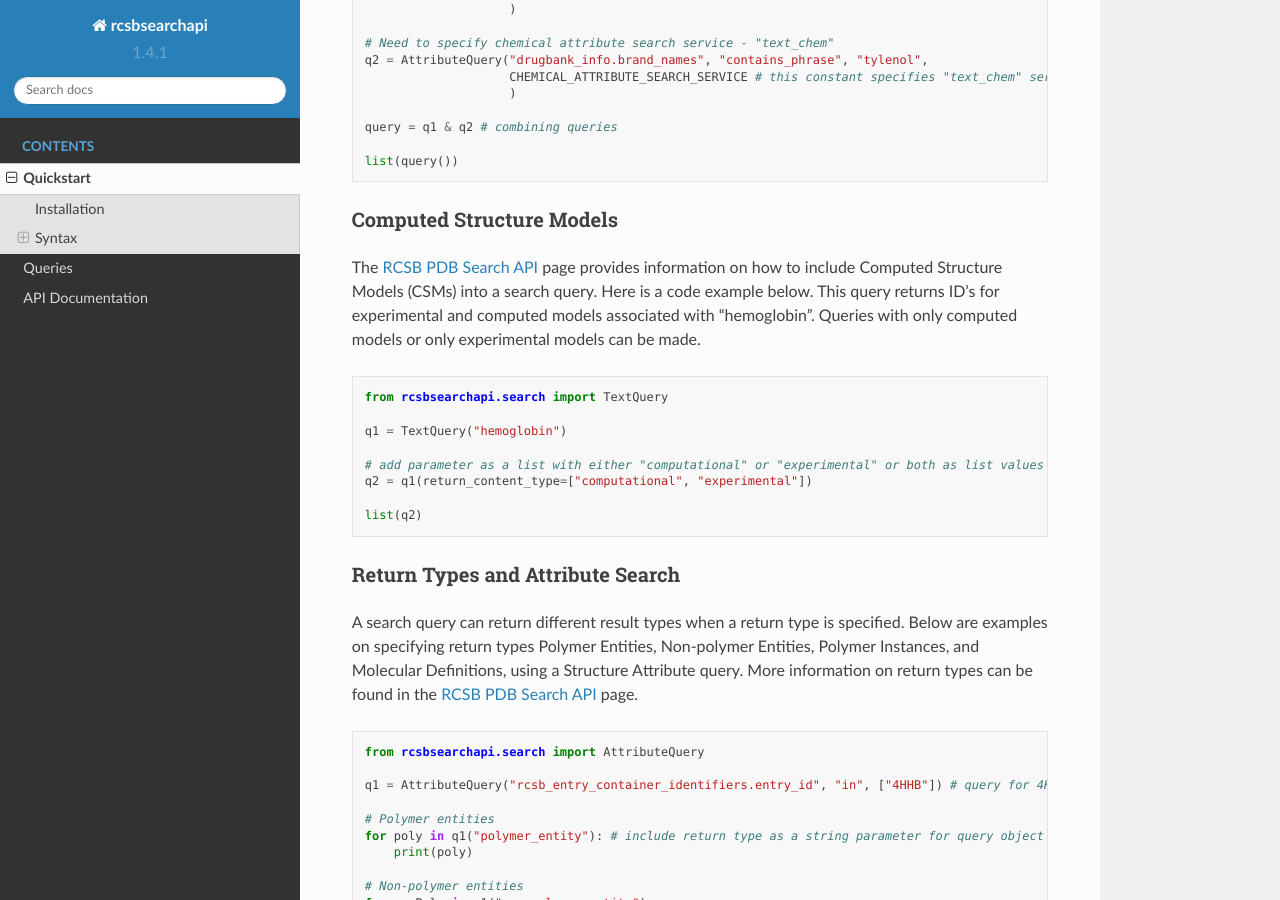
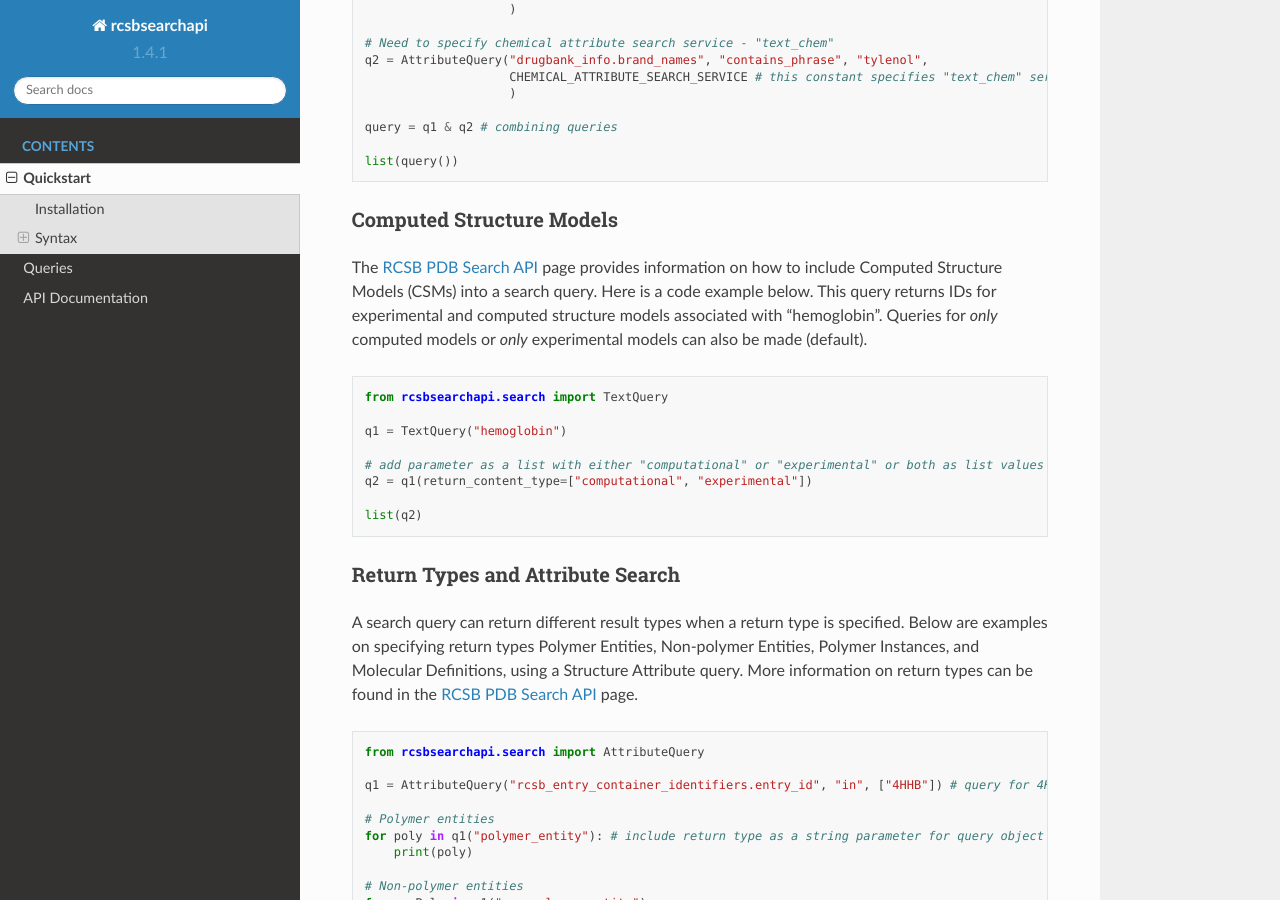
Before and after one commit to rcsb/py-rcsbsearchapi, a Sphinx documentation site: the page built from docs/quickstart.md, in a window 1280 px wide and 900 px high, scrolled down 1855 px. Built offline with Sphinx 7.4.7 and the Read the Docs theme 2.0.0, drawn with Linux system fonts in a browser that asks for light colours.

Commit message:
update docs

````diff
--- a/docs/quickstart.md
+++ b/docs/quickstart.md
@@ -87,10 +87,7 @@ list(query())
 ```
 ### Computed Structure Models
 
-The [RCSB PDB Search API](https://search.rcsb.org/#results_content_type)
-page provides information on how to include Computed Structure Models (CSMs) into a search query. Here is a code example below.
-This query returns ID's for experimental and computed models associated with "hemoglobin".
-Queries with only computed models or only experimental models can be made.
+The [RCSB PDB Search API](https://search.rcsb.org/#results_content_type) page provides information on how to include Computed Structure Models (CSMs) into a search query. Here is a code example below. This query returns IDs for experimental and computed structure models associated with "hemoglobin". Queries for *only* computed models or *only* experimental models can also be made (default).
 ```python
 from rcsbsearchapi.search import TextQuery
 
````
Also changed, not shown: README.md (+1 -4 lines), docs/queries.md (+1 -4 lines), 1 other file.
